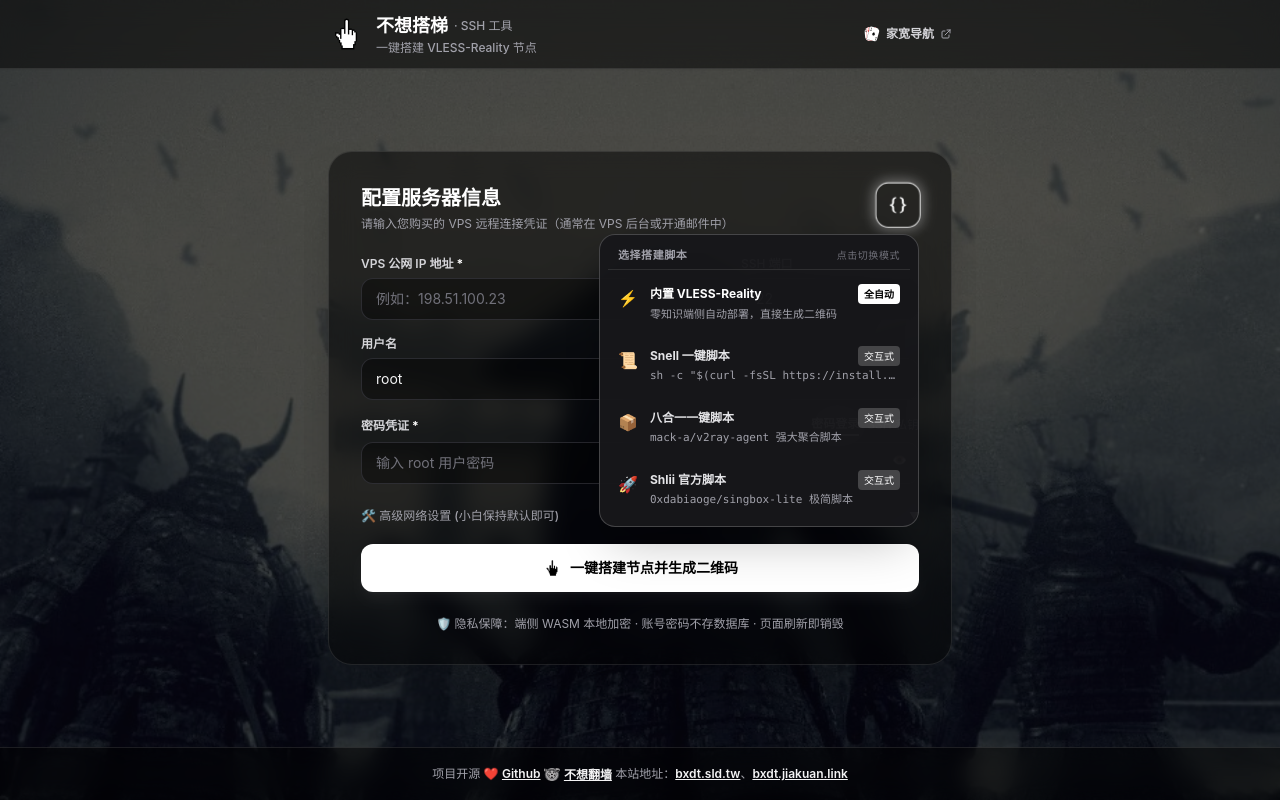
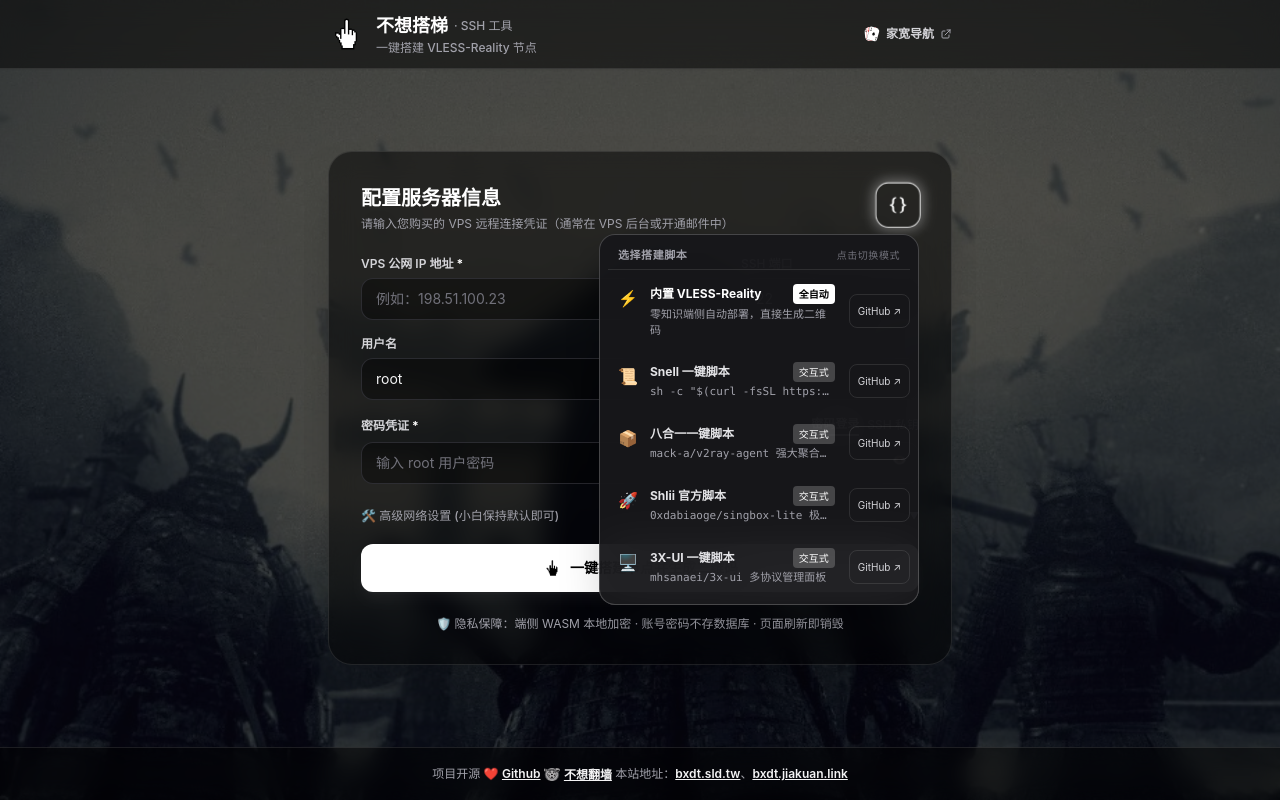
Before and after one commit to kanpianer/1click2VPN, a plain HTML site: page public/index.html in a window 1280 px wide. Drawn offline with nearby package versions, Linux system fonts and the light colour scheme; no server answers; a small style sheet from the web is missing; a web font is replaced by a local one.

Commit message:
feat(scripts): 添加 3X-UI 一键脚本与 GitHub 主页入口

```diff
--- a/public/app.js
+++ b/public/app.js
@@ -36,6 +36,13 @@ const SCRIPT_DEFS = {
     btnText: '配置并搭建节点',
     interactive: true,
     cmd: '(curl -LfsS https://raw.githubusercontent.com/0xdabiaoge/singbox-lite/main/singbox.sh -o /usr/local/bin/sb || wget -q https://raw.githubusercontent.com/0xdabiaoge/singbox-lite/main/singbox.sh -O /usr/local/bin/sb) && chmod +x /usr/local/bin/sb && sb'
+  },
+  '3x-ui': {
+    name: '3X-UI 一键脚本',
+    badge: '已选: 3X-UI 脚本',
+    btnText: '安装并配置 3X-UI 面板',
+    interactive: true,
+    cmd: 'bash <(curl -Ls https://raw.githubusercontent.com/mhsanaei/3x-ui/master/install.sh)'
   }
 };
 let currentScriptKey = 'builtin';
--- a/public/index.html
+++ b/public/index.html
@@ -178,7 +178,7 @@
         <!-- 右上角 脚本 图标与下拉菜单 -->
         <div class="relative shrink-0" id="script-menu-container">
           <button id="btn-script-menu" type="button" onclick="toggleScriptMenu(event)"
-                  title="选择搭建脚本 (支持 Snell / 八合一 / Shlii 脚本)"
+                  title="选择搭建脚本 (支持 Snell / 八合一 / Shlii / 3X-UI 脚本)"
                   class="p-1.5 sm:p-2.5 rounded-xl text-white hover:bg-white/10 active:bg-white/20 transition-all flex items-center justify-center border border-white/15 hover:border-white/40 cursor-pointer shadow-sm group">
             <!-- 纯白脚本图标 (从 SVG 提取) -->
             <svg class="w-4 h-4 sm:w-5 sm:h-5 text-white transition-transform group-hover:scale-105" viewBox="0 0 64 64" fill="white" xmlns="http://www.w3.org/2000/svg">
@@ -190,14 +190,15 @@
           </button>
 
           <!-- 脚本选择下拉菜单 -->
-          <div id="script-dropdown" class="hidden absolute right-0 top-full mt-2 w-72 sm:w-80 bg-zinc-900/95 backdrop-blur-xl border border-white/20 rounded-2xl shadow-2xl p-2 z-50 space-y-1 text-xs">
+          <div id="script-dropdown" class="hidden absolute right-0 top-full mt-2 w-72 sm:w-80 max-w-[calc(100vw-2rem)] max-h-[60dvh] overflow-y-auto bg-zinc-900/95 backdrop-blur-xl border border-white/20 rounded-2xl shadow-2xl p-2 z-50 space-y-1 text-xs">
             <div class="px-2.5 py-1 text-[11px] font-semibold text-zinc-400 uppercase tracking-wider flex items-center justify-between border-b border-white/10 pb-1.5 mb-1">
               <span>选择搭建脚本</span>
               <span class="text-[10px] text-zinc-500 font-normal">点击切换模式</span>
             </div>
 
             <!-- 默认：内置 VLESS-Reality -->
-            <button type="button" onclick="selectScript('builtin')" class="script-option w-full text-left p-2.5 rounded-xl hover:bg-white/10 transition-colors flex items-start space-x-3 group" data-script="builtin">
+            <div class="flex items-center gap-1">
+              <button type="button" onclick="selectScript('builtin')" class="script-option flex-1 min-w-0 text-left p-2.5 rounded-xl hover:bg-white/10 transition-colors flex items-start space-x-3 group" data-script="builtin">
                 <span class="text-base mt-0.5">⚡</span>
                 <div class="flex-1 min-w-0">
                   <div class="flex items-center justify-between">
@@ -207,9 +208,12 @@
                   <p class="text-[11px] text-zinc-400 mt-0.5">零知识端侧自动部署，直接生成二维码</p>
                 </div>
               </button>
+              <a href="https://github.com/www222fff/vpn2qr" target="_blank" rel="noopener noreferrer" aria-label="打开 内置 VLESS-Reality 的 GitHub 主页" class="shrink-0 px-2 py-2 rounded-lg text-[10px] text-zinc-300 hover:text-white hover:bg-white/10 border border-white/10">GitHub ↗</a>
+            </div>
 
             <!-- 脚本 1: Snell 一键脚本 -->
-            <button type="button" onclick="selectScript('snell')" class="script-option w-full text-left p-2.5 rounded-xl hover:bg-white/10 transition-colors flex items-start space-x-3 group" data-script="snell">
+            <div class="flex items-center gap-1">
+              <button type="button" onclick="selectScript('snell')" class="script-option flex-1 min-w-0 text-left p-2.5 rounded-xl hover:bg-white/10 transition-colors flex items-start space-x-3 group" data-script="snell">
                 <span class="text-base mt-0.5">📜</span>
                 <div class="flex-1 min-w-0">
                   <div class="flex items-center justify-between">
@@ -219,9 +223,12 @@
                   <p class="text-[11px] text-zinc-400 mt-0.5 truncate font-mono">sh -c "$(curl -fsSL https://install.jinqians.com)"</p>
                 </div>
               </button>
+              <a href="https://github.com/jinqians/snell" target="_blank" rel="noopener noreferrer" aria-label="打开 Snell 的 GitHub 主页" class="shrink-0 px-2 py-2 rounded-lg text-[10px] text-zinc-300 hover:text-white hover:bg-white/10 border border-white/10">GitHub ↗</a>
+            </div>
 
             <!-- 脚本 2: 八合一一键脚本 -->
-            <button type="button" onclick="selectScript('v2ray-agent')" class="script-option w-full text-left p-2.5 rounded-xl hover:bg-white/10 transition-colors flex items-start space-x-3 group" data-script="v2ray-agent">
+            <div class="flex items-center gap-1">
+              <button type="button" onclick="selectScript('v2ray-agent')" class="script-option flex-1 min-w-0 text-left p-2.5 rounded-xl hover:bg-white/10 transition-colors flex items-start space-x-3 group" data-script="v2ray-agent">
                 <span class="text-base mt-0.5">📦</span>
                 <div class="flex-1 min-w-0">
                   <div class="flex items-center justify-between">
@@ -231,9 +238,12 @@
                   <p class="text-[11px] text-zinc-400 mt-0.5 truncate font-mono">mack-a/v2ray-agent 强大聚合脚本</p>
                 </div>
               </button>
+              <a href="https://github.com/mack-a/v2ray-agent" target="_blank" rel="noopener noreferrer" aria-label="打开 八合一 的 GitHub 主页" class="shrink-0 px-2 py-2 rounded-lg text-[10px] text-zinc-300 hover:text-white hover:bg-white/10 border border-white/10">GitHub ↗</a>
+            </div>
 
             <!-- 脚本 3: Shlii 官方脚本 -->
-            <button type="button" onclick="selectScript('shlii')" class="script-option w-full text-left p-2.5 rounded-xl hover:bg-white/10 transition-colors flex items-start space-x-3 group" data-script="shlii">
+            <div class="flex items-center gap-1">
+              <button type="button" onclick="selectScript('shlii')" class="script-option flex-1 min-w-0 text-left p-2.5 rounded-xl hover:bg-white/10 transition-colors flex items-start space-x-3 group" data-script="shlii">
                 <span class="text-base mt-0.5">🚀</span>
                 <div class="flex-1 min-w-0">
                   <div class="flex items-center justify-between">
@@ -243,6 +253,23 @@
                   <p class="text-[11px] text-zinc-400 mt-0.5 truncate font-mono">0xdabiaoge/singbox-lite 极简脚本</p>
                 </div>
               </button>
+              <a href="https://github.com/0xdabiaoge/singbox-lite" target="_blank" rel="noopener noreferrer" aria-label="打开 Shlii 的 GitHub 主页" class="shrink-0 px-2 py-2 rounded-lg text-[10px] text-zinc-300 hover:text-white hover:bg-white/10 border border-white/10">GitHub ↗</a>
+            </div>
+
+            <!-- 脚本 4: 3X-UI 面板 -->
+            <div class="flex items-center gap-1">
+              <button type="button" onclick="selectScript('3x-ui')" class="script-option flex-1 min-w-0 text-left p-2.5 rounded-xl hover:bg-white/10 transition-colors flex items-start space-x-3 group" data-script="3x-ui">
+                <span class="text-base mt-0.5">🖥️</span>
+                <div class="flex-1 min-w-0">
+                  <div class="flex items-center justify-between">
+                    <span class="font-bold text-zinc-200 group-hover:text-white">3X-UI 一键脚本</span>
+                    <span class="text-[10px] px-1.5 py-0.5 rounded bg-white/20 text-white font-medium">交互式</span>
+                  </div>
+                  <p class="text-[11px] text-zinc-400 mt-0.5 truncate font-mono">mhsanaei/3x-ui 多协议管理面板</p>
+                </div>
+              </button>
+              <a href="https://github.com/mhsanaei/3x-ui" target="_blank" rel="noopener noreferrer" aria-label="打开 3X-UI 的 GitHub 主页" class="shrink-0 px-2 py-2 rounded-lg text-[10px] text-zinc-300 hover:text-white hover:bg-white/10 border border-white/10">GitHub ↗</a>
+            </div>
           </div>
         </div>
       </div>
```
Also changed, not shown: 1 other file. Lines whose indentation alone changed are shown as unchanged.
